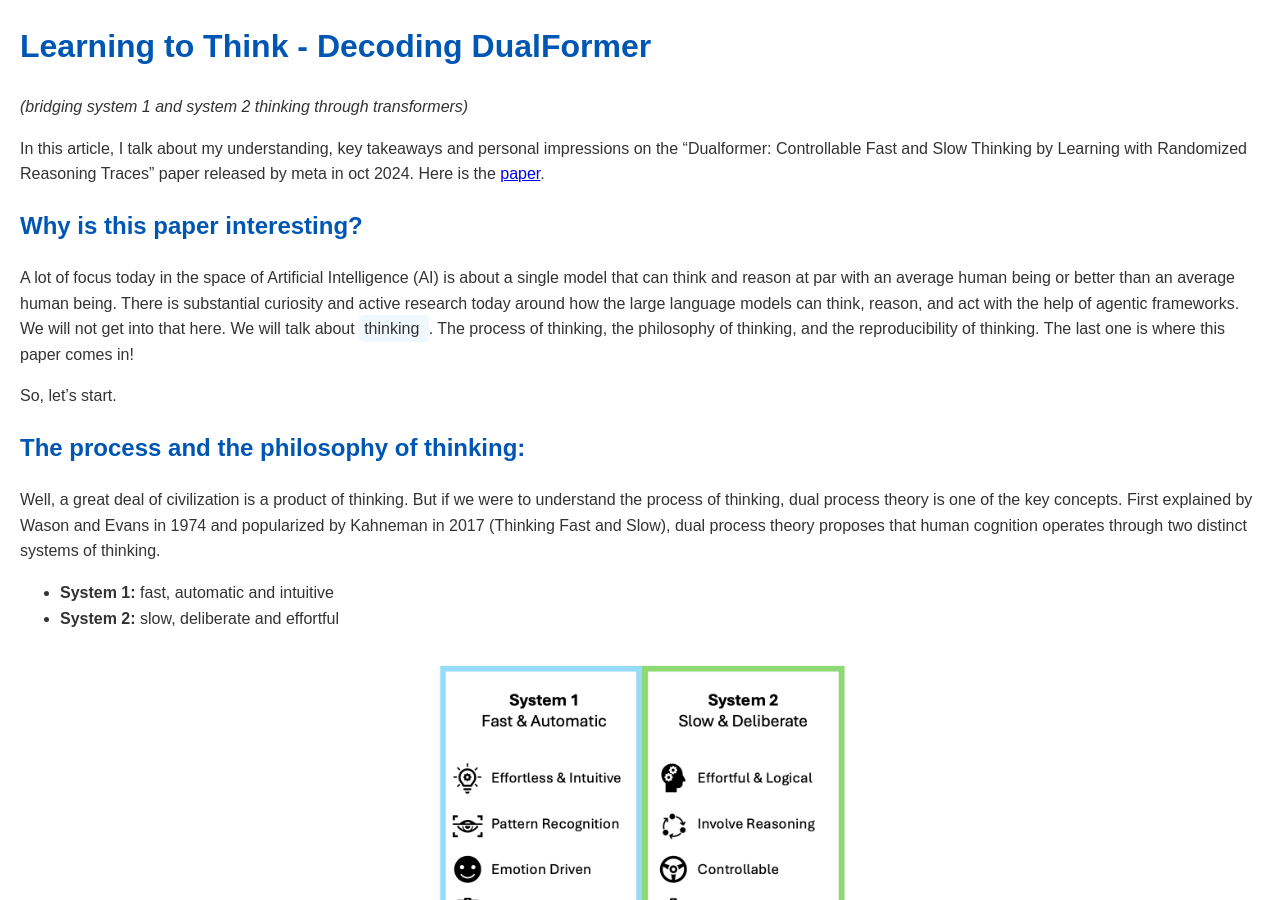
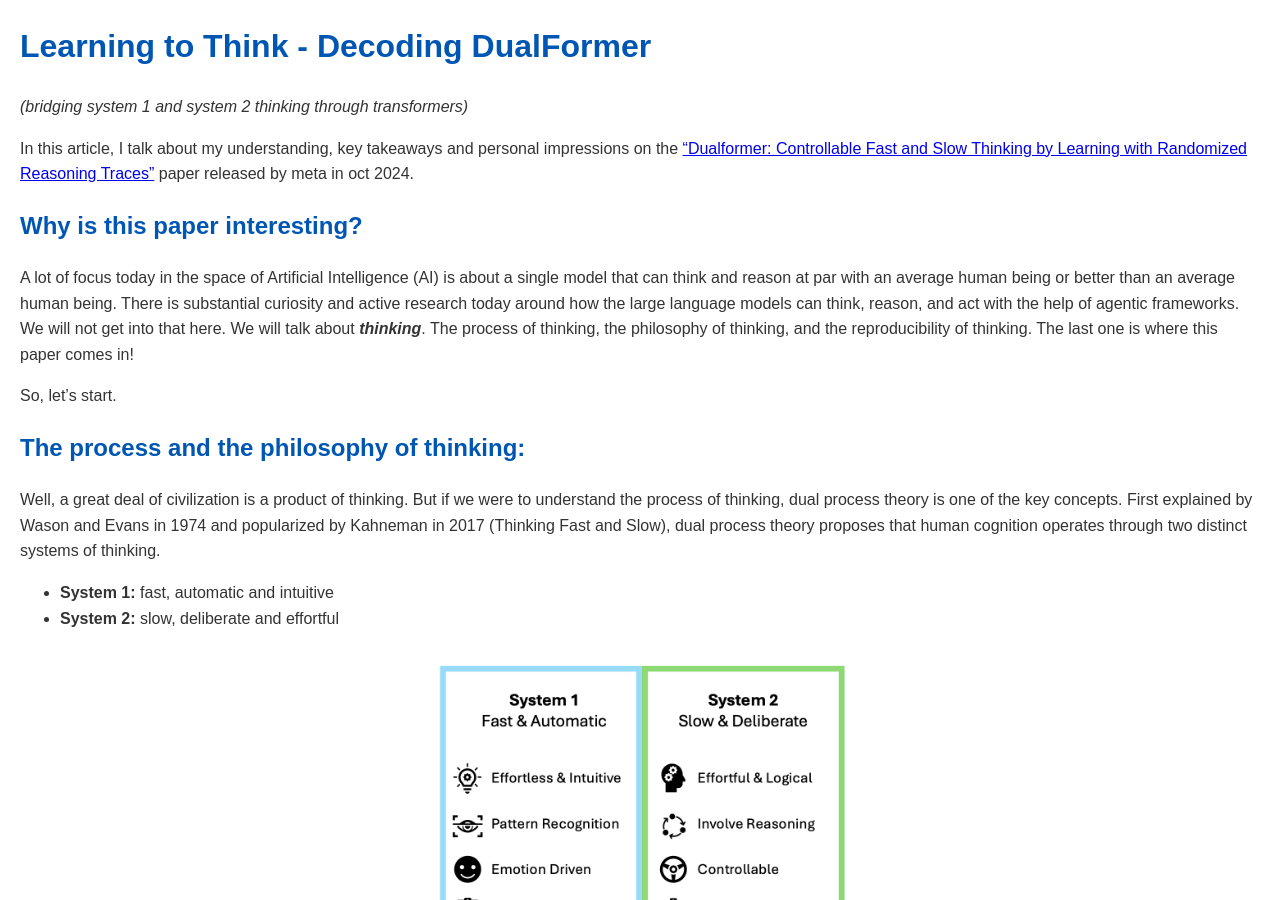
Before and after one commit to brainsesh/brainsesh.github.io, a Jekyll site: the page docs/dualformer/index.html, which Jekyll copies as it is, in a window 1280 px wide and 900 px high. Built offline with Jekyll 4.4.1, drawn with Linux system fonts in a browser that asks for light colours.

Commit message:
change 061325

```diff
--- a/docs/dualformer/index.html
+++ b/docs/dualformer/index.html
@@ -50,10 +50,10 @@
     <h1>Learning to Think - Decoding DualFormer</h1>
     <p><em>(bridging system 1 and system 2 thinking through transformers)</em></p>
 
-    <p>In this article, I talk about my understanding, key takeaways and personal impressions on the “Dualformer: Controllable Fast and Slow Thinking by Learning with Randomized Reasoning Traces” paper released by meta in oct 2024. Here is the <a href="https://arxiv.org/pdf/2410.09918v1" target="_blank">paper</a>.</p>
+    <p>In this article, I talk about my understanding, key takeaways and personal impressions on the <a href="https://arxiv.org/pdf/2410.09918v1" target="_blank">“Dualformer: Controllable Fast and Slow Thinking by Learning with Randomized Reasoning Traces”</a> paper released by meta in oct 2024.</p>
 
     <h2>Why is this paper interesting? </h2>
-    <p>A lot of focus today in the space of Artificial Intelligence (AI) is about a single model that can think and reason at par with an average human being or better than an average human being. There is substantial curiosity and active research today around how the large language models can think, reason, and act with the help of agentic frameworks. We will not get into that here. We will talk about <span class="highlight">thinking </span>. The process of thinking, the philosophy of thinking, and the reproducibility of thinking. The last one is where this paper comes in!  </p>
+    <p>A lot of focus today in the space of Artificial Intelligence (AI) is about a single model that can think and reason at par with an average human being or better than an average human being. There is substantial curiosity and active research today around how the large language models can think, reason, and act with the help of agentic frameworks. We will not get into that here. We will talk about <em><b>thinking</b></em>. The process of thinking, the philosophy of thinking, and the reproducibility of thinking. The last one is where this paper comes in!  </p>
 
     <p>So, let’s start. </p>
 
```
